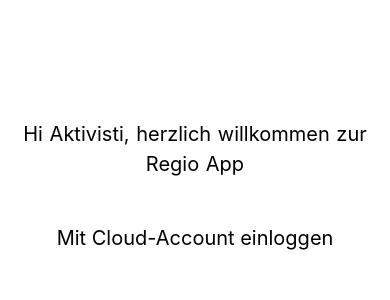
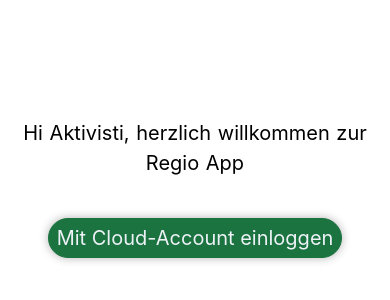
Before and after one commit to DrDeee/rbapp, a Nuxt app: page /login in a window 390 px wide. Shown: the part 234-534 px from the top of the page. Built offline with nearby package versions, Linux system fonts and the light colour scheme; no server answers.

Commit message:
:bug: Fixed screen height on mobile

```diff
--- /dev/null
+++ b/assets/style.css
@@ -0,0 +1,37 @@
+button:hover,
+.button:hover,
+input[type='submit']:hover,
+input[disabled],
+button[disabled] {
+  @apply text-primary bg-gray-200 border border-primary;
+}
+input[disabled],
+button[disabled] {
+  @apply pointer-events-none;
+}
+button,
+.button,
+input[type='submit'],
+button:active,
+.button:active,
+input[type='submit']:active {
+  @apply rounded-full flex justify-center items-center bg-primary text-gray-200
+      border border-primary px-2 py-1;
+  box-shadow: 0 0 10px rgba(0, 0, 0, 0.3);
+}
+
+details > summary {
+  list-style: none;
+}
+details > summary::-webkit-details-marker {
+  display: none;
+}
+input {
+  @apply text-primary px-1 rounded-lg border border-solid border-primary;
+}
+
+.h-max-inner {
+  max-height: 100%;
+  max-height: 100vh;
+  max-height: var(--inner-height);
+}
--- a/layouts/default.vue
+++ b/layouts/default.vue
@@ -1,5 +1,5 @@
 <template>
-  <div class="flex flex-col h-screen justify-between">
+  <div class="flex flex-col h-max-inner justify-between">
     <Nuxt />
     <footer v-if="$auth.loggedIn">
       <nav class="h-full">
@@ -32,7 +32,7 @@
   @apply bg-white;
 }
 main {
-  height: calc(100vh - 100px);
+  height: calc(var(--inner-height) - 100px);
 }
 .nuxt-link-exact-active {
   @apply text-secondary;
--- a/nuxt.config.js
+++ b/nuxt.config.js
@@ -14,10 +14,10 @@
   },
 
   // Global CSS (https://go.nuxtjs.dev/config-css)
-  css: [],
+  css: ['~/assets/style.css'],
 
   // Plugins to run before rendering page (https://go.nuxtjs.dev/config-plugins)
-  plugins: [],
+  plugins: ['~/plugins/real-screen-height.client.js'],
 
   // Auto import components (https://go.nuxtjs.dev/config-components)
   components: true,
--- a/pages/index.vue
+++ b/pages/index.vue
@@ -262,42 +262,11 @@
 }
 </script>
 <style>
-button:hover,
-.button:hover,
-input[type='submit']:hover,
-input[disabled],
-button[disabled] {
-  @apply text-primary bg-gray-200 border border-primary;
-}
-input[disabled],
-button[disabled] {
-  @apply pointer-events-none;
-}
-button,
-.button,
-input[type='submit'],
-button:active,
-.button:active,
-input[type='submit']:active {
-  @apply rounded-full flex justify-center items-center bg-primary text-gray-200
-      border border-primary px-2 py-1;
-  box-shadow: 0 0 10px rgba(0, 0, 0, 0.3);
-}
-
-details > summary {
-  list-style: none;
-}
-details > summary::-webkit-details-marker {
-  display: none;
-}
 .deli + .deli::before {
   @apply block rounded-full w-11/12 m-auto h-1 bg-secondary;
   content: '';
 }
 
-input {
-  @apply text-primary px-1 rounded-lg border border-solid border-primary;
-}
 .menu-right {
   left: calc(100% - 210px);
 }
--- /dev/null
+++ b/plugins/real-screen-height.client.js
@@ -0,0 +1,9 @@
+function setInnerHeight() {
+  const root = document.documentElement
+  root.style.setProperty('--inner-height', window.innerHeight + 'px')
+  root.style.setProperty('--inner-width', window.innerWidth + 'px')
+}
+export default (_context, _inject) => {
+  window.addEventListener('resize', setInnerHeight)
+  window.addEventListener('load', setInnerHeight)
+}
```
